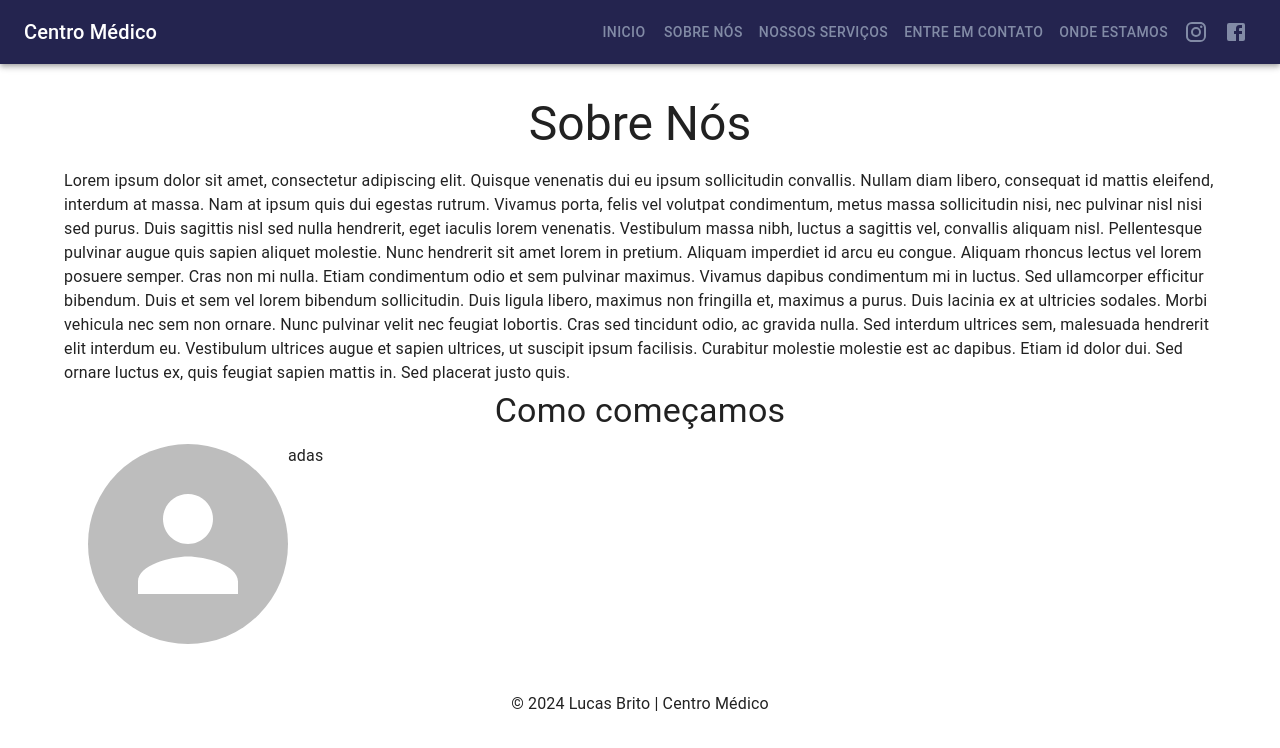
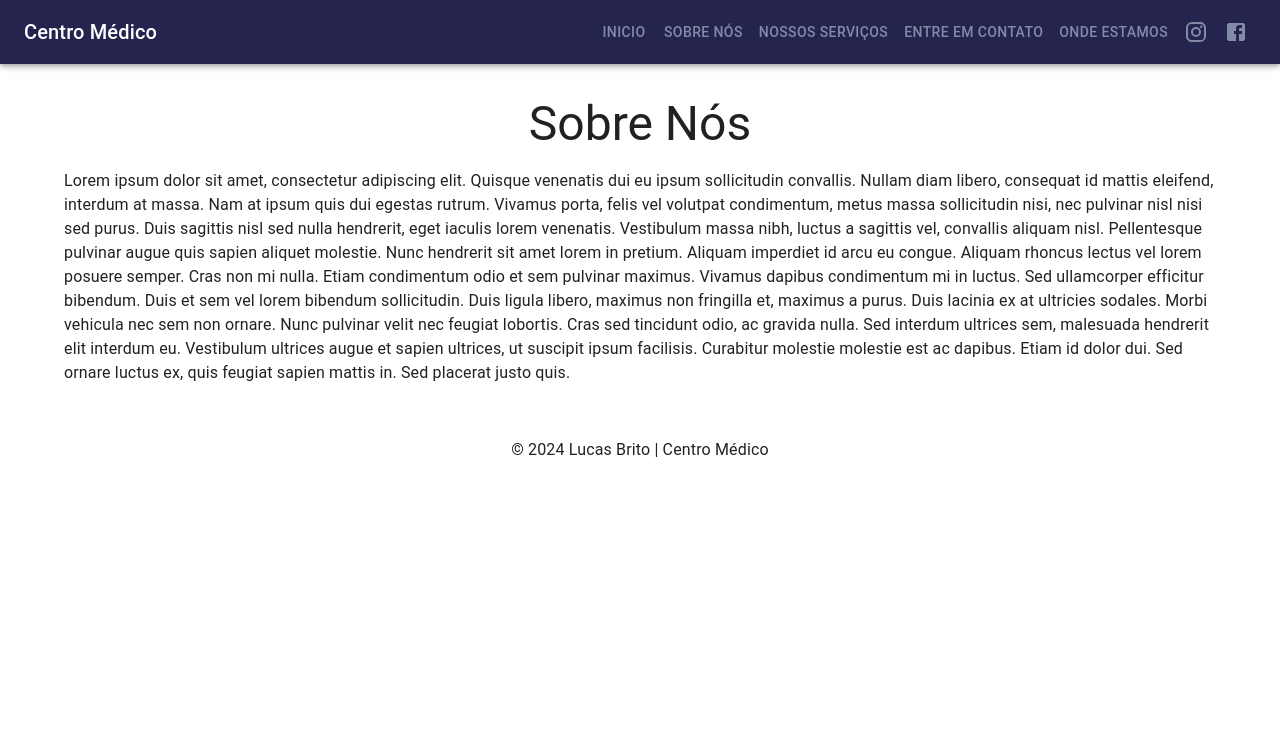
Before and after one commit to britolmbs/centro-medico, a React (Create React App) app: page /About in a window 1280 px wide. Shown: the top 748 px of the page. Built offline with nearby package versions, Linux system fonts and the light colour scheme.

Commit message:
Trocando a discrição dos serviços e retirando parte do about

```diff
--- a/src/components/Product.js
+++ b/src/components/Product.js
@@ -6,44 +6,44 @@ const produto = [
     {
         name: 'Consultas Médicas',
         image: '',
-        description: 'Lorem ipsum dolor sit amet, consectetur adipiscing elit. Ut efficitur metus quis diam luctus condimentum in commodo felis. Sed vitae congue metus, a facilisis odio. Aliquam id tempus arcu. Nulla luctus, tortor lobortis vestibulum pulvinar, orci diam dapibus nisi, sit amet dictum tortor libero at lacus. Fusce mattis lobortis nibh.',
+        description: 'No nosso centro médico, oferecemos consultas em diversas especialidades: ortopedia, pediatria, otorrinolaringologia, alergologia, cardiologia, ginecologia, pneumologia, clínica geral, endocrinologia e dermatologia. Cuide da sua saúde com profissionais qualificados!',
 
     },
 
     {
         name: 'Fisoterapia',
         image: '',
-        description: 'Lorem ipsum dolor sit amet, consectetur adipiscing elit. Fusce interdum erat vel dui semper venenatis. Cras commodo metus in orci molestie, malesuada ullamcorper tortor volutpat. Vestibulum quis mi vestibulum, mattis dolor eget, convallis mi. Integer mattis consectetur lacus at luctus. Cras laoreet velit nisl, ac pellentesque nisi egestas vitae. Quisque.',
+        description: 'No nosso centro médico, a fisioterapia é focada na melhora da postura, flexibilidade, tratamento de dores, coordenação motora e qualidade de vida, proporcionando relaxamento e bem-estar.',
 
     },
     {
         name: 'Exames Complementares',
         image: '',
-        description: 'Lorem ipsum dolor sit amet, consectetur adipiscing elit. Nam consequat ullamcorper purus, id rutrum ipsum ornare at. In hac habitasse platea dictumst. Aenean dictum finibus nibh vel tristique. Donec nulla elit, hendrerit eu viverra at, pulvinar sit amet mi. Donec et lobortis orci, sit amet suscipit nibh. Etiam consequat sit.',
+        description: 'No nosso centro médico, oferecemos exames laboratoriais como teste de gravidez, endoscopia, teste alérgico, além de procedimentos como cirurgia de fimose, vasectomia e chip hormonal. Realizamos também ultrassonografias, ecocardiogramas, USG Doppler das pernas, eletrocardiogramas e monitoramento de pressão. Cuide da sua saúde com agilidade e precisão!',
 
     },
     {
-        name: 'Laboratório',
+        name: 'Psicologia',
         image: '',
-        description: 'Lorem ipsum dolor sit amet, consectetur adipiscing elit. Phasellus vitae porttitor est. Vestibulum suscipit porta auctor. Nam ut neque leo. Curabitur eu metus dui. Suspendisse hendrerit fermentum nisi et dignissim. Sed commodo porta massa, a lacinia augue molestie quis. Donec ut nisl est. Morbi vestibulum ligula sed lacus luctus, nec.',
+        description: 'No nosso centro médico, oferecemos consultas de psicologia para promover a saúde mental. Nossos profissionais ajudam no manejo de ansiedade, depressão, estresse e autoconhecimento, proporcionando um espaço acolhedor e de suporte. Cuide da sua mente!',
 
     },
     {
         name: 'Dentista',
         image: '',
-        description: 'Lorem ipsum dolor sit amet, consectetur adipiscing elit. Nullam urna augue, fringilla in lectus eget, commodo feugiat quam. Etiam semper ante in sapien mollis, non iaculis risus placerat. Nulla mollis justo elit, a pulvinar sem mollis id. Aliquam ut diam ac odio faucibus accumsan. Phasellus lacinia efficitur ultrices. Nunc eleifend.',
+        description: 'No nosso centro médico, contamos com atendimento odontológico completo. Oferecemos consultas de rotina, limpeza, restaurações, tratamento de canal e clareamento dental. Sorria com saúde e confiança!',
 
     },
     {
         name: 'Tratamentos Estéticos',
         image: '',
-        description: 'Lorem ipsum dolor sit amet, consectetur adipiscing elit. Etiam eget dignissim orci, et dictum tellus. Nulla imperdiet, nulla vel consequat rhoncus, neque nulla interdum ex, non efficitur lacus nisl quis risus. Vestibulum et euismod mi. Proin fermentum gravida malesuada. Cras a ultrices nisl. Aenean sed neque consectetur, fermentum libero eget.',
+        description: 'No nosso centro médico, oferecemos tratamentos estéticos para realçar sua beleza e autoestima. Nossos serviços incluem limpeza de pele, peelings, massagens relaxantes e procedimentos faciais. Cuide-se e sinta-se bem!',
 
     },
     {
         name: 'Medicina do Trabalho',
         image: '',
-        description: 'Lorem ipsum dolor sit amet, consectetur adipiscing elit. Nam et mollis purus. Nulla vitae viverra metus, id elementum enim. Aenean bibendum diam at iaculis varius. Mauris id magna elementum, feugiat mi quis, blandit metus. Fusce tincidunt libero sed erat tristique consequat. Maecenas commodo, justo a ornare lobortis, augue lorem vulputate.',
+        description: 'No nosso centro médico, oferecemos serviços de medicina do trabalho para garantir a saúde e segurança dos colaboradores. Realizamos exames admissionais, demissionais, periódicos e avaliações de saúde ocupacional. Proteja seu time!',
 
     },
 ]
--- a/src/pages/About.js
+++ b/src/pages/About.js
@@ -1,4 +1,5 @@
-import { Avatar, Container, Grid, Grid2, Typography } from "@mui/material";
+import { Image } from "@mui/icons-material";
+import { Avatar, Card, CardMedia, Container, Grid, Grid2, Typography } from "@mui/material";
 import React from "react";
 
 
@@ -18,24 +19,6 @@ Nunc hendrerit sit amet lorem in pretium. Aliquam imperdiet id arcu eu congue. A
 Sed interdum ultrices sem, malesuada hendrerit elit interdum eu. Vestibulum ultrices augue et sapien ultrices, ut suscipit ipsum facilisis. Curabitur molestie molestie est ac dapibus. Etiam id dolor dui. Sed ornare luctus ex, quis feugiat sapien mattis in. Sed placerat justo quis.
             </Typography>
         </Grid>
-     <Container>
-        <Grid item xs={12} sm={8}>
-            <Typography variant="h4" align="center"
-            gutterBottom>
-                Como começamos
-            </Typography>
-            <Grid container spacing={4} alignItems="center">
-                <Grid item xs={12} sm={6} display="flex" justifyContent="center">
-                    <Avatar alt="centro"
-                    src=""
-                    sx={{ width: 200, height: 200,}} />
-                    <Grid item xs={12} sm={8}>
-                    <Typography variant="body1">adas</Typography>
-                </Grid>
-            </Grid>
-            </Grid>
-            </Grid>
-            </Container>
        </Container>
     );
 };
```
